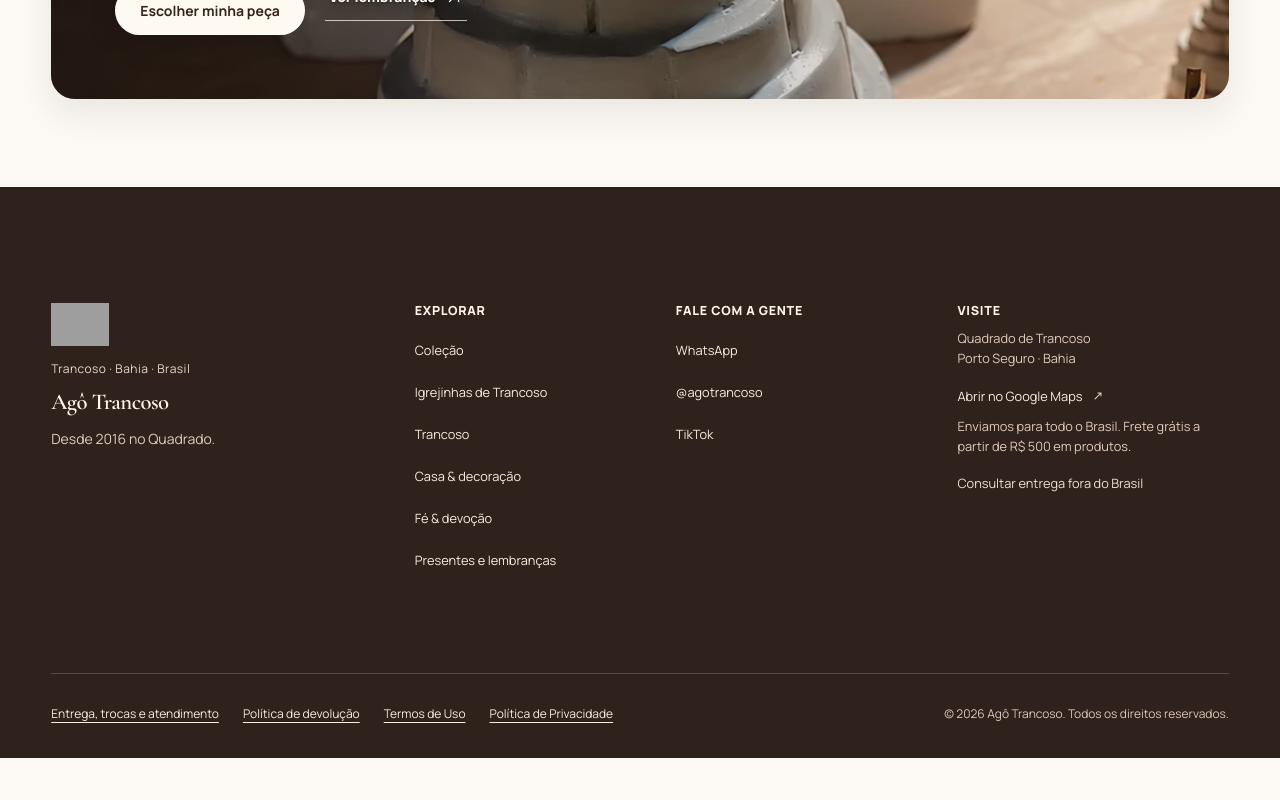
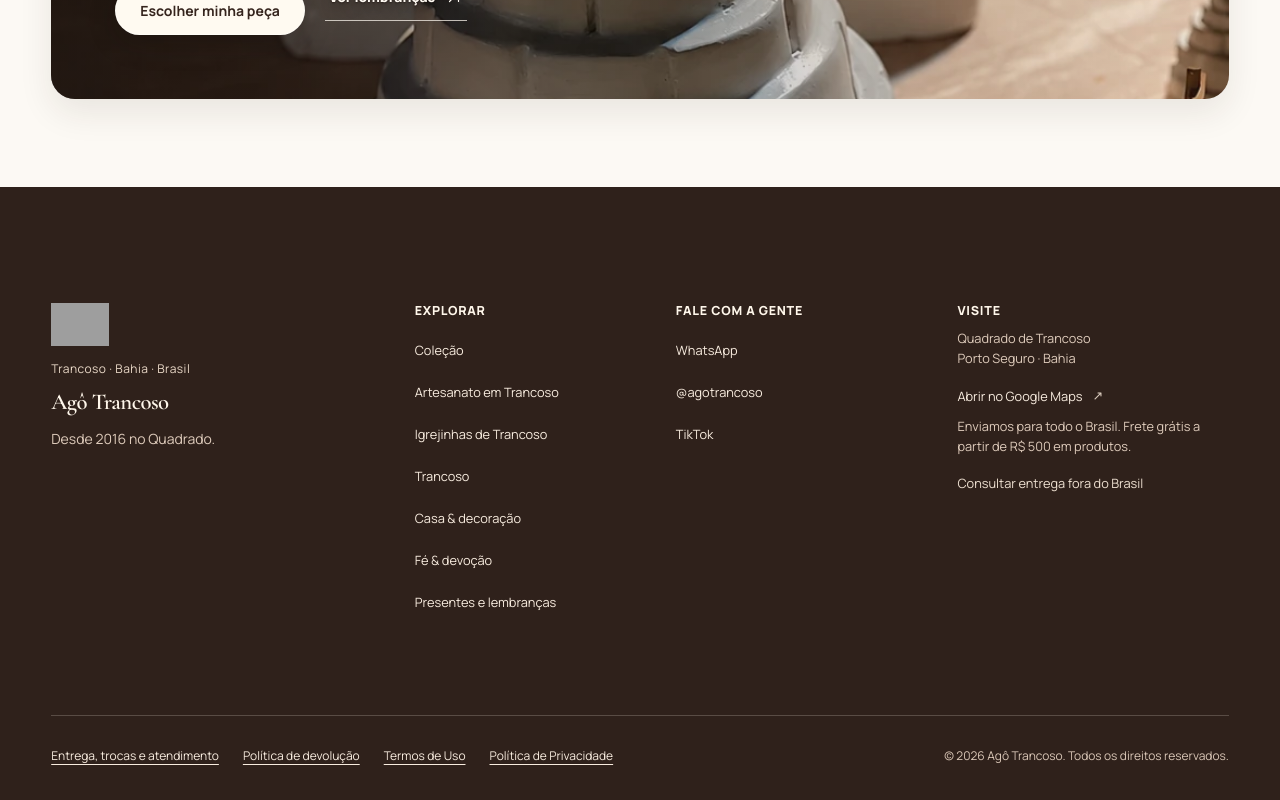
Before and after one commit to agotrancoso-create/agotrancoso-loja, a Next.js app: page / in a window 1280 px wide. Shown: the part 5910-6710 px from the top of the page. Before the commit the page ends 6668 px from the top, so only its background shows below. Built offline with nearby package versions, Linux system fonts and the light colour scheme; no server answers; grey boxes are pictures that could not be loaded.

Commit message:
SEO: reforçar link interno para artesanato em Trancoso

```diff
--- a/components/Footer.tsx
+++ b/components/Footer.tsx
@@ -17,7 +17,7 @@ export default function Footer() {
             <h2>Agô Trancoso</h2>
             <p className="ago-footer-description">Desde 2016 no Quadrado.</p>
           </div>
-          <div className="ago-footer-group"><h3>Explorar</h3><nav aria-label="Explorar"><Link href="/produtos">Coleção</Link><Link href="/igrejinha-de-trancoso">Igrejinhas de Trancoso</Link><Link href="/trancoso">Trancoso</Link><Link href="/decoracao-em-ceramica">Casa & decoração</Link><Link href="/produtos?categoria=fe-devocao">Fé & devoção</Link><Link href="/lembrancas-de-trancoso">Presentes e lembranças</Link></nav></div>
+          <div className="ago-footer-group"><h3>Explorar</h3><nav aria-label="Explorar"><Link href="/produtos">Coleção</Link><Link href="/artesanato-em-trancoso">Artesanato em Trancoso</Link><Link href="/igrejinha-de-trancoso">Igrejinhas de Trancoso</Link><Link href="/trancoso">Trancoso</Link><Link href="/decoracao-em-ceramica">Casa & decoração</Link><Link href="/produtos?categoria=fe-devocao">Fé & devoção</Link><Link href="/lembrancas-de-trancoso">Presentes e lembranças</Link></nav></div>
           <div className="ago-footer-group"><h3>Fale com a gente</h3><nav aria-label="Contato e redes sociais"><a href={whatsappLink('Olá! Vim pelo site da Agô Trancoso.')} target="_blank" rel="noopener noreferrer">WhatsApp</a><a href={INSTAGRAM_URL} target="_blank" rel="noopener noreferrer">@{INSTAGRAM_HANDLE}</a><a href={TIKTOK_URL} target="_blank" rel="noopener noreferrer">TikTok</a></nav></div>
           <div className="ago-footer-group ago-footer-visit-group"><h3>Visite</h3><p>Quadrado de Trancoso<br />Porto Seguro · Bahia</p><a href={MAPS_URL} target="_blank" rel="noopener noreferrer" data-google-ads-route="true" className="ago-footer-map-link">Abrir no Google Maps <span aria-hidden="true">↗</span></a><p>Enviamos para todo o Brasil. Frete grátis a partir de R$ 500 em produtos.</p><Link href={INTERNATIONAL_SHIPPING_PATH}><LocalizedText pt="Consultar entrega fora do Brasil" en="Ask about international delivery" /></Link></div>
         </div>
```
